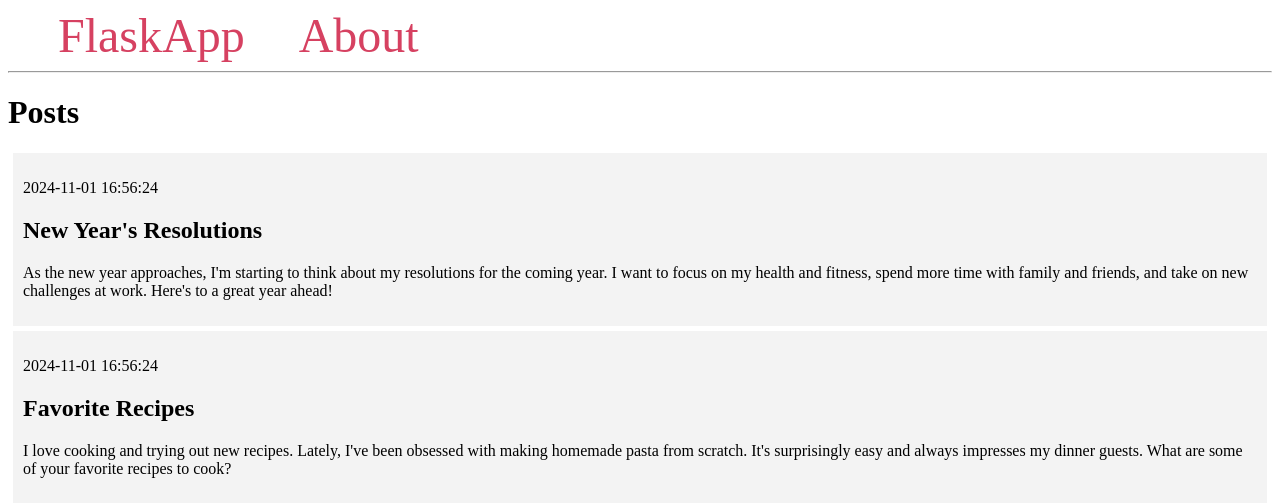
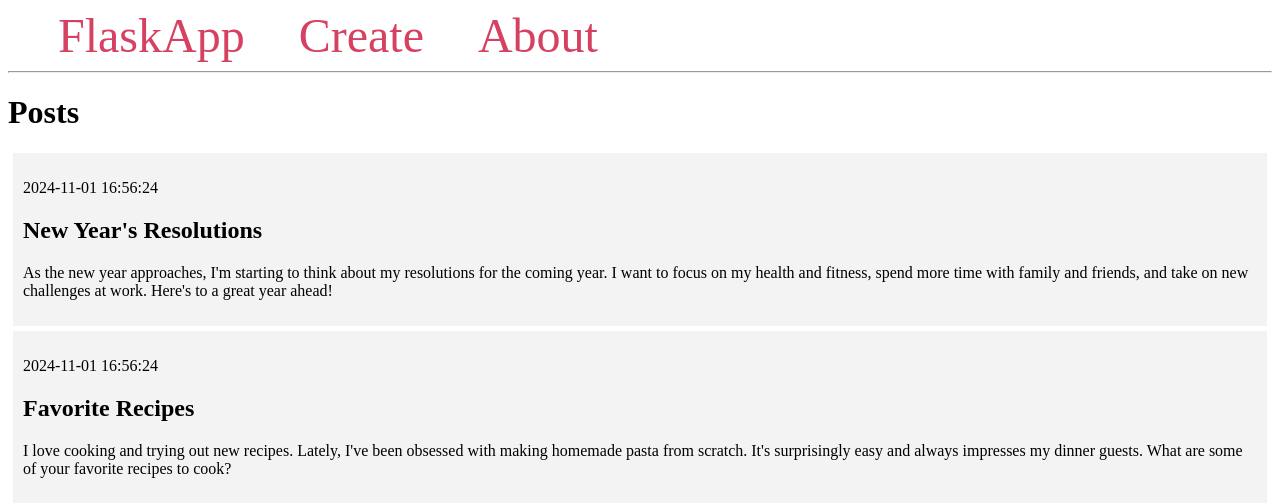
Before and after one commit to riannaellis/4320FlaskBlogTut, a Flask app: page / in a window 1280 px wide. Shown: the top 503 px of the page. Run offline with Flask 3, Linux system fonts and the light colour scheme; data comes from the database, SQL or seed files in the repository; both versions use the stored data as it was after the commit.

Commit message:
Added create() function

```diff
--- a/flask_blog_class/app.py
+++ b/flask_blog_class/app.py
@@ -4,6 +4,7 @@ from flask import Flask, render_template, request, url_for, flash, redirect, abo
 # make a Flask application object called app
 app = Flask(__name__)
 app.config["DEBUG"] = True
+app.config['SECRET_KEY'] = 'your secret key'
 
 
 
@@ -37,6 +38,28 @@ def index():
 
 
 # route to create a post
+@app.route("/create/", methods=('GET', 'POST'))
+def create():
+    #determine if the page is being requested with a POST or GET request
+    if request.method == 'POST':
+        #get the title and content that was submitted
+        title = request.form['title']
+        content = request.form['content']
 
+        #if the user didn't submit title and content, display error message
+        #else make a db connection and insert the blog post content
+        if not title:
+            flash("Title is required.")
+        elif not content:
+            flash("Content is required.")
+        else:
+            conn = get_db_connection()
+            #insert data into db
+            conn.execute("INSERT INTO posts (title, content) VALUES (?,?)", (title, content))
+            conn.commit()
+            conn.close()
+            return redirect(url_for('index'))
+
+    return render_template('create.html')
 
 app.run()
--- a/flask_blog_class/templates/base.html
+++ b/flask_blog_class/templates/base.html
@@ -28,10 +28,17 @@
 <body>
     <nav>
         <a href="{{ url_for('index') }}">FlaskApp</a>
+        <a href="{{ url_for('create') }}">Create</a>
         <a href="#">About</a>
     </nav>
     <hr>
     <div class="content">
+
+        {%for message in get_flashed_messages()%}
+            <div class="alert">
+                {{ message }}
+            </div>
+        {%endfor%}
         {% block content %} {% endblock %}
     </div>
 </body>
```
Also changed, not shown: database.db.
